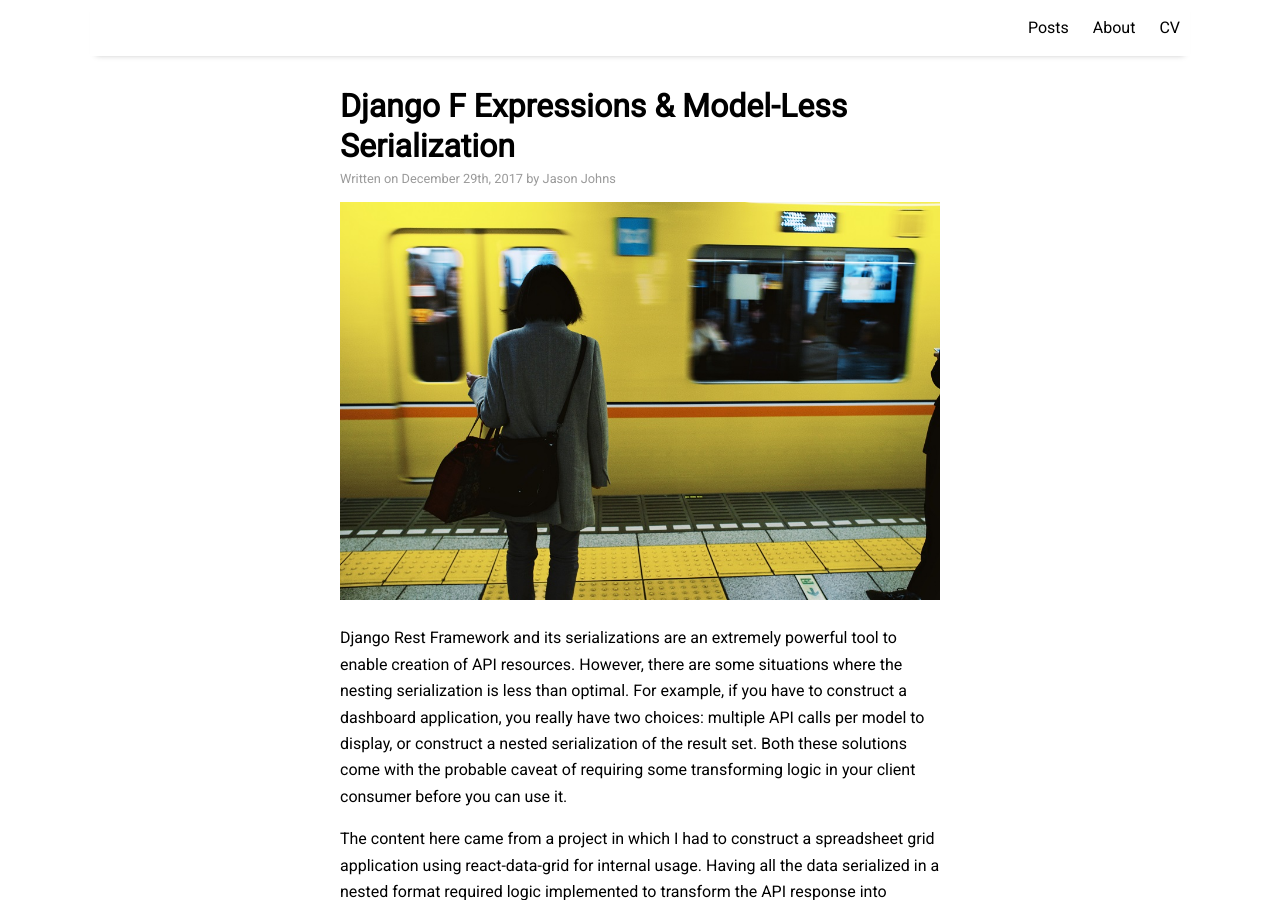
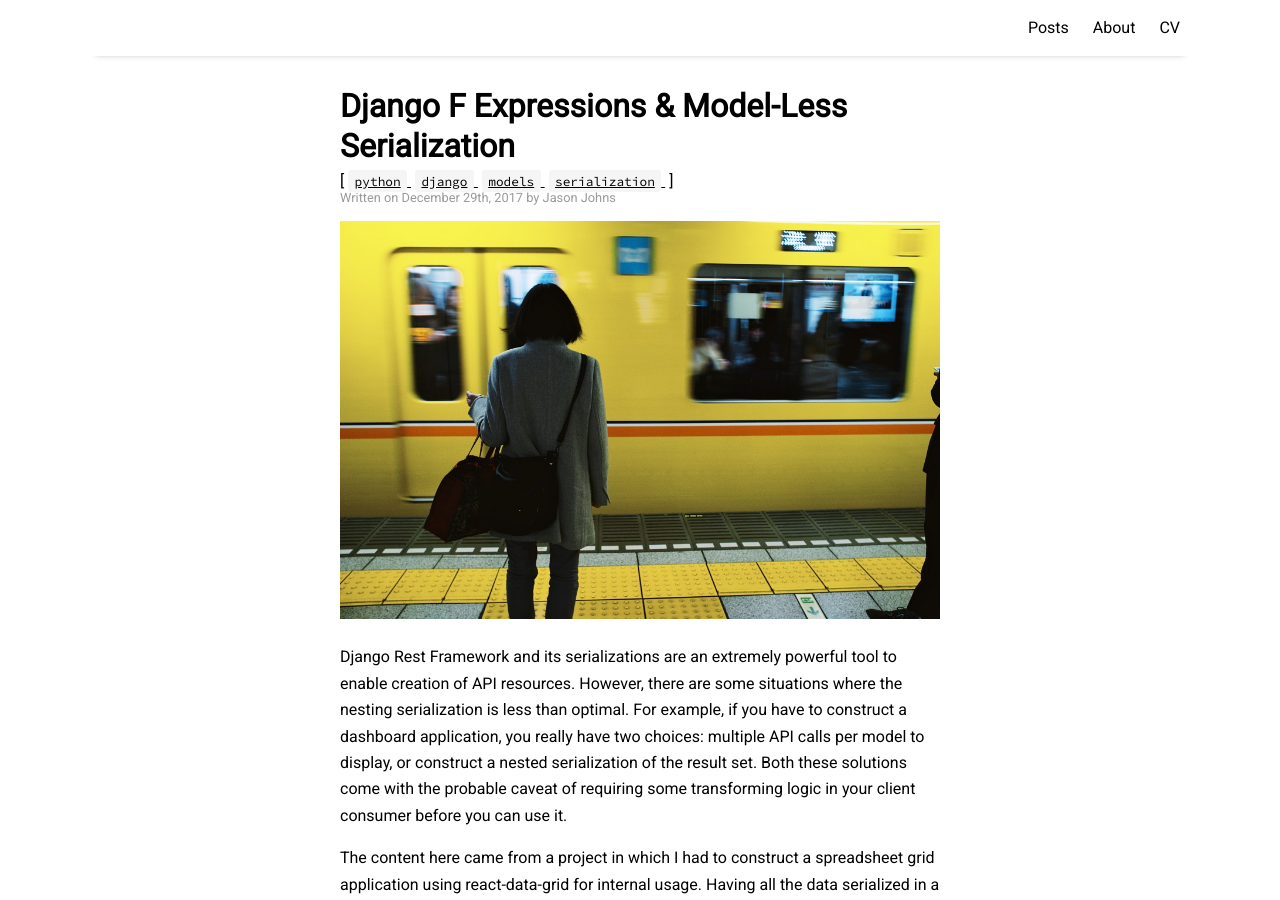
Before and after one commit to daredevil82/daredevil82.github.io, a Jekyll site: the page built from _posts/2017-12-29-django-f-expressions.md, in a window 1280 px wide and 900 px high. Built offline with Jekyll 4.4.1, drawn with Linux system fonts in a browser that asks for light colours; nearby versions of some CDN libraries.

Commit message:
initial tag feature

```diff
--- a/_layouts/post.html
+++ b/_layouts/post.html
@@ -6,6 +6,13 @@ layout: default
   <h1>
     {{ page.title }}
   </h1>
+
+  <span>[
+  {% for tag in page.tags %}
+    {% capture tag_name %}{{ tag }}{% endcapture %}
+    <a href="/tag/{{ tag_name }}"><code class="highligher-rouge"><nobr>{{ tag_name }}</nobr></code>&nbsp;</a>
+  	{% endfor %}
+  ]</span>
 
   <span class="post-date">
     {{ site.data.settings.post_date_prefix }}
```
Also changed, not shown: _layouts/tagpage.html (added, +14 -0 lines), _includes/collecttags.html (added), tag/hololens.md (added).
